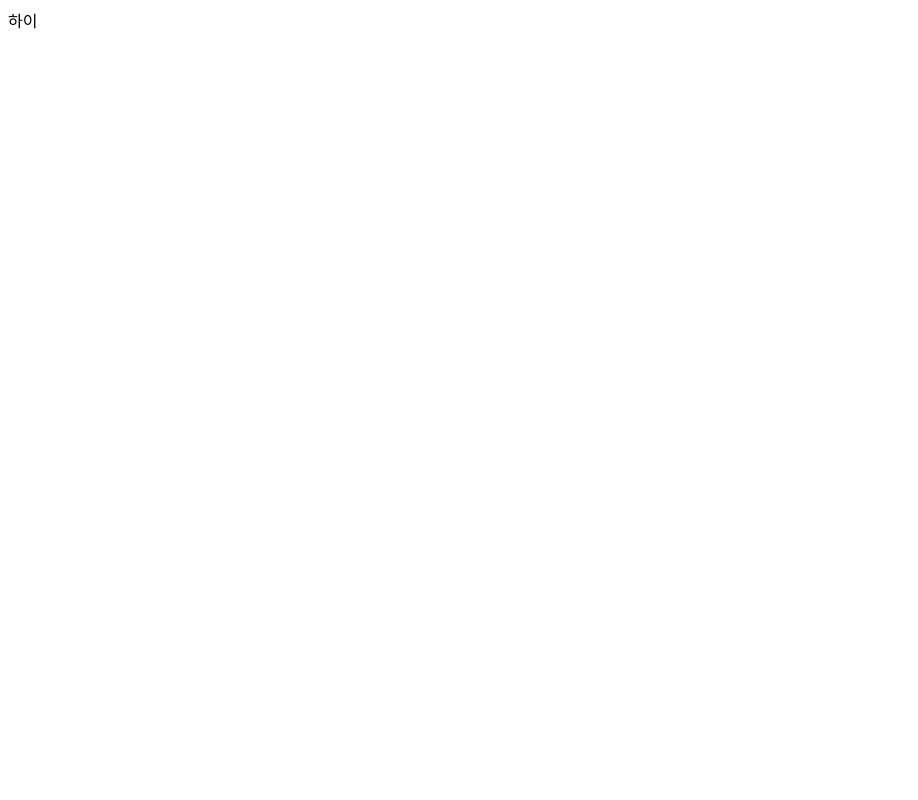
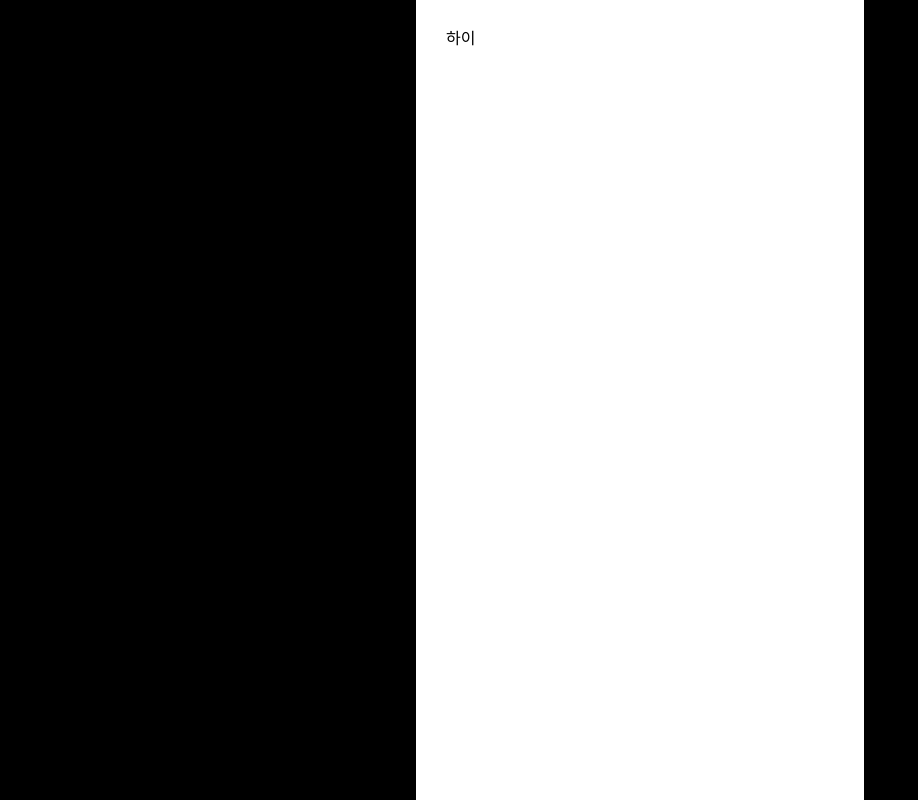
Before and after one commit to kangju2000/yeopyeonji, a React (Vite) app in the folder frontend/: page / in a window 1280 px wide. Shown: the whole page, without its empty margins (0-918 px from the left). Built offline with nearby package versions, Linux system fonts and the light colour scheme.

Commit message:
feat: Layout 컴포넌트 구현

```diff
--- a/frontend/src/App.tsx
+++ b/frontend/src/App.tsx
@@ -1,13 +1,18 @@
 import { Route, Routes } from 'react-router';
 import { BrowserRouter } from 'react-router-dom';
 import Home from '@/pages/Home/Home';
+import Layout from './components/Layout/Layout';
+import { GlobalStyles } from './styles/GlobalStyles';
 
 export default function App() {
   return (
     <BrowserRouter>
-      <Routes>
-        <Route path="/" element={<Home />} />
-      </Routes>
+      <GlobalStyles />
+      <Layout>
+        <Routes>
+          <Route path="/" element={<Home />} />
+        </Routes>
+      </Layout>
     </BrowserRouter>
   );
 }
--- /dev/null
+++ b/frontend/src/components/Layout/Layout.styles.ts
@@ -0,0 +1,17 @@
+import styled from 'styled-components';
+
+export const Wrapper = styled.div`
+  width: 100%;
+  height: 100%;
+  background-color: black;
+`;
+
+export const Container = styled.div`
+  min-width: 375px;
+  max-width: 448px;
+  width: 100%;
+  height: 100%;
+  margin: 0 auto;
+  padding: 25px 30px;
+  background-color: white;
+`;
--- /dev/null
+++ b/frontend/src/components/Layout/Layout.tsx
@@ -0,0 +1,15 @@
+import * as S from '@/components/Layout/Layout.styles';
+
+interface ILayout {
+  children: React.ReactNode;
+}
+
+const Layout = ({ children }: ILayout) => {
+  return (
+    <S.Wrapper>
+      <S.Container>{children}</S.Container>
+    </S.Wrapper>
+  );
+};
+
+export default Layout;
--- a/frontend/src/styles/GlobalStyles.ts
+++ b/frontend/src/styles/GlobalStyles.ts
@@ -11,7 +11,13 @@ export const GlobalStyles = createGlobalStyle`
   html {
     scroll-behavior: smooth;
     box-sizing: inherit;
-    width: 100%;
+    height: 100%;
+  }
+  body {
+    height: 100%;
+  }
+  body > div {
+    height: 100%;
   }
   ul, li, ol {
     list-style: none;
```
